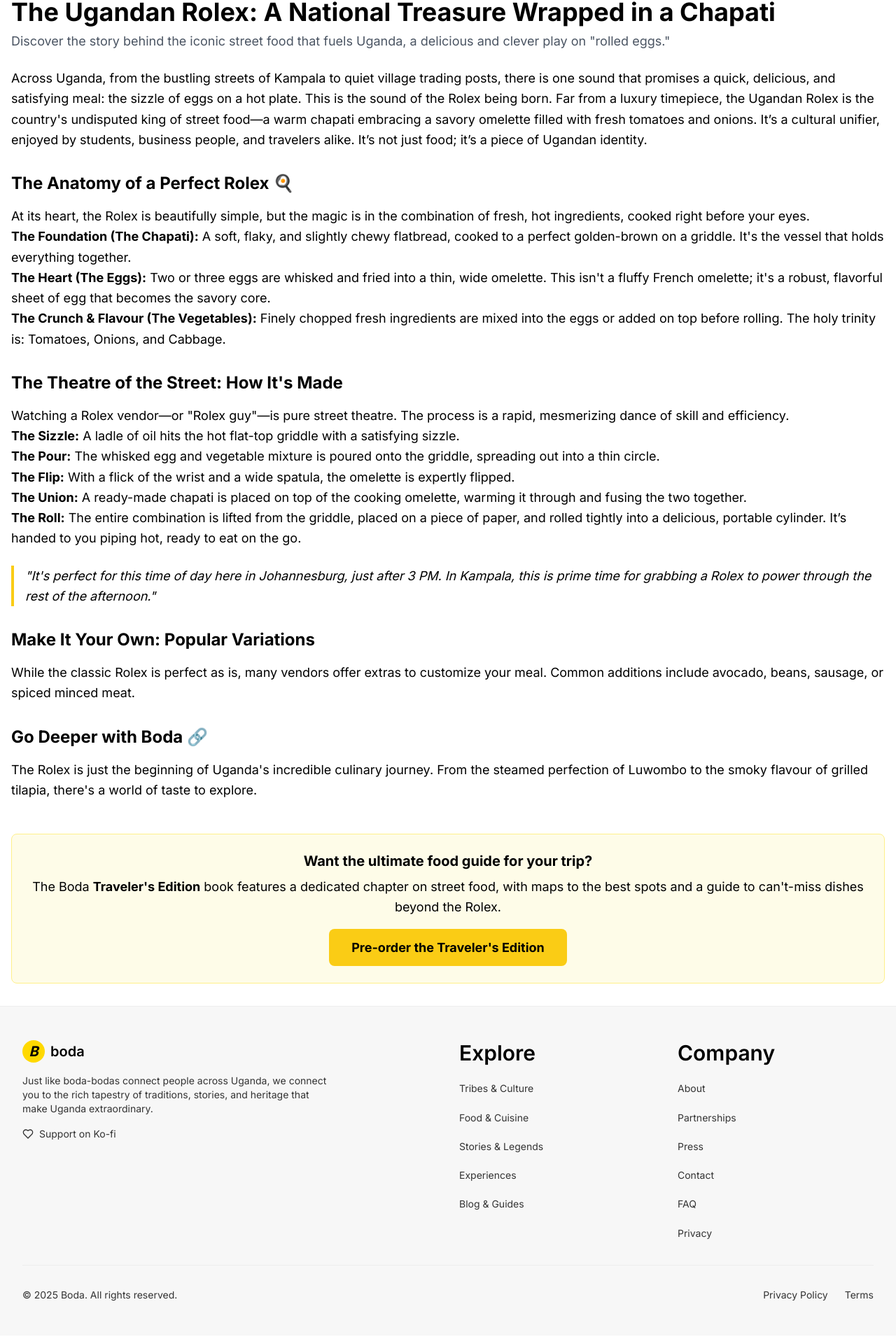
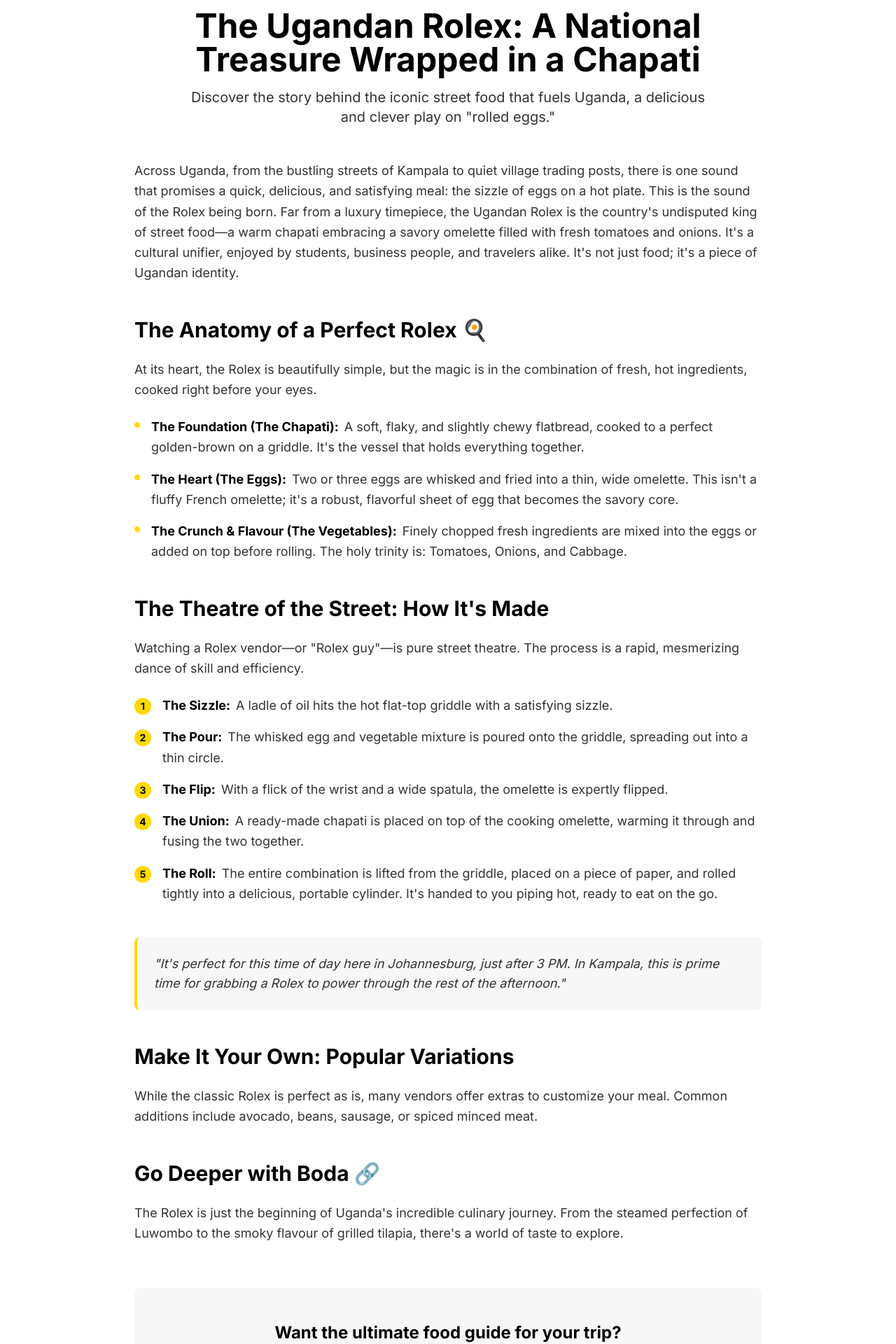
Before and after one commit to Monyanzi/bodaug, a React (Vite) app: page /food/rolex in a window 1280 px wide. Shown: the part 100-2020 px from the top of the page at 70% size. Built offline with nearby package versions, Linux system fonts and the light colour scheme.

Commit message:
Fix formatting on "Why Boda" and "Rolex"
Adjusted formatting and styling on the "Why Boda" and "Rolex" pages to ensure visual consistency with the rest of the website. This includes improvements to layout, alignment, spacing, and font usage, without altering any content.

```diff
--- a/src/pages/food/RolexPage.tsx
+++ b/src/pages/food/RolexPage.tsx
@@ -1,56 +1,141 @@
 import React from 'react';
 import { Link } from 'react-router-dom';
+import { BodaButton } from "@/components/ui/boda-button";
 
 const RolexPage = () => {
   return (
-    <main className="container mx-auto px-4 py-8">
-      {/* A hero image component would typically go here */}
-      <h1 className="text-4xl font-bold mb-2">The Ugandan Rolex: A National Treasure Wrapped in a Chapati</h1>
-      <p className="text-lg text-gray-600 mb-6">Discover the story behind the iconic street food that fuels Uganda, a delicious and clever play on "rolled eggs."</p>
+    <div className="min-h-screen py-12">
+      <div className="container mx-auto px-4 sm:px-6 lg:px-8">
+        <div className="max-w-4xl mx-auto">
+          {/* Hero Section */}
+          <div className="text-center mb-12">
+            <h1 className="text-4xl md:text-5xl font-bold text-foreground mb-4">
+              The Ugandan Rolex: A National Treasure Wrapped in a Chapati
+            </h1>
+            <p className="text-xl text-muted-foreground mb-8 max-w-3xl mx-auto">
+              Discover the story behind the iconic street food that fuels Uganda, a delicious and clever play on "rolled eggs."
+            </p>
+          </div>
 
-      <div className="prose max-w-none"> {/* Using a prose class for typography defaults */}
+          <div className="space-y-12">
+            <div className="mb-8">
+              <p className="text-lg text-muted-foreground leading-relaxed">
+                Across Uganda, from the bustling streets of Kampala to quiet village trading posts, there is one sound that promises a quick, delicious, and satisfying meal: the sizzle of eggs on a hot plate. This is the sound of the Rolex being born. Far from a luxury timepiece, the Ugandan Rolex is the country's undisputed king of street food—a warm chapati embracing a savory omelette filled with fresh tomatoes and onions. It's a cultural unifier, enjoyed by students, business people, and travelers alike. It's not just food; it's a piece of Ugandan identity.
+              </p>
+            </div>
 
-        <p>Across Uganda, from the bustling streets of Kampala to quiet village trading posts, there is one sound that promises a quick, delicious, and satisfying meal: the sizzle of eggs on a hot plate. This is the sound of the Rolex being born. Far from a luxury timepiece, the Ugandan Rolex is the country's undisputed king of street food—a warm chapati embracing a savory omelette filled with fresh tomatoes and onions. It’s a cultural unifier, enjoyed by students, business people, and travelers alike. It’s not just food; it’s a piece of Ugandan identity.</p>
+            <div className="mb-12">
+              <h2 className="text-3xl font-bold text-foreground mb-6">The Anatomy of a Perfect Rolex 🍳</h2>
+              <p className="text-muted-foreground mb-6">
+                At its heart, the Rolex is beautifully simple, but the magic is in the combination of fresh, hot ingredients, cooked right before your eyes.
+              </p>
+              <ul className="space-y-4">
+                <li className="flex items-start">
+                  <div className="w-2 h-2 bg-accent rounded-full mt-2 mr-4 flex-shrink-0"></div>
+                  <div>
+                    <strong className="text-foreground">The Foundation (The Chapati):</strong>
+                    <span className="text-muted-foreground ml-2">A soft, flaky, and slightly chewy flatbread, cooked to a perfect golden-brown on a griddle. It's the vessel that holds everything together.</span>
+                  </div>
+                </li>
+                <li className="flex items-start">
+                  <div className="w-2 h-2 bg-accent rounded-full mt-2 mr-4 flex-shrink-0"></div>
+                  <div>
+                    <strong className="text-foreground">The Heart (The Eggs):</strong>
+                    <span className="text-muted-foreground ml-2">Two or three eggs are whisked and fried into a thin, wide omelette. This isn't a fluffy French omelette; it's a robust, flavorful sheet of egg that becomes the savory core.</span>
+                  </div>
+                </li>
+                <li className="flex items-start">
+                  <div className="w-2 h-2 bg-accent rounded-full mt-2 mr-4 flex-shrink-0"></div>
+                  <div>
+                    <strong className="text-foreground">The Crunch & Flavour (The Vegetables):</strong>
+                    <span className="text-muted-foreground ml-2">Finely chopped fresh ingredients are mixed into the eggs or added on top before rolling. The holy trinity is: Tomatoes, Onions, and Cabbage.</span>
+                  </div>
+                </li>
+              </ul>
+            </div>
 
-        <h3 className="text-2xl font-bold mt-8 mb-4">The Anatomy of a Perfect Rolex 🍳</h3>
-        <p>At its heart, the Rolex is beautifully simple, but the magic is in the combination of fresh, hot ingredients, cooked right before your eyes.</p>
-        <ul>
-          <li><strong>The Foundation (The Chapati):</strong> A soft, flaky, and slightly chewy flatbread, cooked to a perfect golden-brown on a griddle. It's the vessel that holds everything together.</li>
-          <li><strong>The Heart (The Eggs):</strong> Two or three eggs are whisked and fried into a thin, wide omelette. This isn't a fluffy French omelette; it's a robust, flavorful sheet of egg that becomes the savory core.</li>
-          <li><strong>The Crunch & Flavour (The Vegetables):</strong> Finely chopped fresh ingredients are mixed into the eggs or added on top before rolling. The holy trinity is: Tomatoes, Onions, and Cabbage.</li>
-        </ul>
+            <div className="mb-12">
+              <h2 className="text-3xl font-bold text-foreground mb-6">The Theatre of the Street: How It's Made</h2>
+              <p className="text-muted-foreground mb-6">
+                Watching a Rolex vendor—or "Rolex guy"—is pure street theatre. The process is a rapid, mesmerizing dance of skill and efficiency.
+              </p>
+              <ol className="space-y-4">
+                <li className="flex items-start">
+                  <div className="w-6 h-6 bg-accent text-accent-foreground rounded-full flex items-center justify-center text-sm font-bold mr-4 flex-shrink-0 mt-1">1</div>
+                  <div>
+                    <strong className="text-foreground">The Sizzle:</strong>
+                    <span className="text-muted-foreground ml-2">A ladle of oil hits the hot flat-top griddle with a satisfying sizzle.</span>
+                  </div>
+                </li>
+                <li className="flex items-start">
+                  <div className="w-6 h-6 bg-accent text-accent-foreground rounded-full flex items-center justify-center text-sm font-bold mr-4 flex-shrink-0 mt-1">2</div>
+                  <div>
+                    <strong className="text-foreground">The Pour:</strong>
+                    <span className="text-muted-foreground ml-2">The whisked egg and vegetable mixture is poured onto the griddle, spreading out into a thin circle.</span>
+                  </div>
+                </li>
+                <li className="flex items-start">
+                  <div className="w-6 h-6 bg-accent text-accent-foreground rounded-full flex items-center justify-center text-sm font-bold mr-4 flex-shrink-0 mt-1">3</div>
+                  <div>
+                    <strong className="text-foreground">The Flip:</strong>
+                    <span className="text-muted-foreground ml-2">With a flick of the wrist and a wide spatula, the omelette is expertly flipped.</span>
+                  </div>
+                </li>
+                <li className="flex items-start">
+                  <div className="w-6 h-6 bg-accent text-accent-foreground rounded-full flex items-center justify-center text-sm font-bold mr-4 flex-shrink-0 mt-1">4</div>
+                  <div>
+                    <strong className="text-foreground">The Union:</strong>
+                    <span className="text-muted-foreground ml-2">A ready-made chapati is placed on top of the cooking omelette, warming it through and fusing the two together.</span>
+                  </div>
+                </li>
+                <li className="flex items-start">
+                  <div className="w-6 h-6 bg-accent text-accent-foreground rounded-full flex items-center justify-center text-sm font-bold mr-4 flex-shrink-0 mt-1">5</div>
+                  <div>
+                    <strong className="text-foreground">The Roll:</strong>
+                    <span className="text-muted-foreground ml-2">The entire combination is lifted from the griddle, placed on a piece of paper, and rolled tightly into a delicious, portable cylinder. It's handed to you piping hot, ready to eat on the go.</span>
+                  </div>
+                </li>
+              </ol>
+            </div>
 
-        <h3 className="text-2xl font-bold mt-8 mb-4">The Theatre of the Street: How It's Made</h3>
-        <p>Watching a Rolex vendor—or "Rolex guy"—is pure street theatre. The process is a rapid, mesmerizing dance of skill and efficiency.</p>
-        <ol>
-          <li><strong>The Sizzle:</strong> A ladle of oil hits the hot flat-top griddle with a satisfying sizzle.</li>
-          <li><strong>The Pour:</strong> The whisked egg and vegetable mixture is poured onto the griddle, spreading out into a thin circle.</li>
-          <li><strong>The Flip:</strong> With a flick of the wrist and a wide spatula, the omelette is expertly flipped.</li>
-          <li><strong>The Union:</strong> A ready-made chapati is placed on top of the cooking omelette, warming it through and fusing the two together.</li>
-          <li><strong>The Roll:</strong> The entire combination is lifted from the griddle, placed on a piece of paper, and rolled tightly into a delicious, portable cylinder. It’s handed to you piping hot, ready to eat on the go.</li>
-        </ol>
+            <div className="bg-secondary border-l-4 border-accent rounded-lg p-6 mb-12">
+              <blockquote className="text-muted-foreground italic text-lg">
+                "It's perfect for this time of day here in Johannesburg, just after 3 PM. In Kampala, this is prime time for grabbing a Rolex to power through the rest of the afternoon."
+              </blockquote>
+            </div>
 
-        <blockquote className="border-l-4 border-yellow-400 pl-4 italic my-6">
-          "It's perfect for this time of day here in Johannesburg, just after 3 PM. In Kampala, this is prime time for grabbing a Rolex to power through the rest of the afternoon."
-        </blockquote>
+            <div className="mb-12">
+              <h2 className="text-3xl font-bold text-foreground mb-6">Make It Your Own: Popular Variations</h2>
+              <p className="text-muted-foreground">
+                While the classic Rolex is perfect as is, many vendors offer extras to customize your meal. Common additions include avocado, beans, sausage, or spiced minced meat.
+              </p>
+            </div>
 
-        <h3 className="text-2xl font-bold mt-8 mb-4">Make It Your Own: Popular Variations</h3>
-        <p>While the classic Rolex is perfect as is, many vendors offer extras to customize your meal. Common additions include avocado, beans, sausage, or spiced minced meat.</p>
+            <div className="mb-12">
+              <h2 className="text-3xl font-bold text-foreground mb-6">Go Deeper with Boda 🔗</h2>
+              <p className="text-muted-foreground">
+                The Rolex is just the beginning of Uganda's incredible culinary journey. From the steamed perfection of Luwombo to the smoky flavour of grilled tilapia, there's a world of taste to explore.
+              </p>
+            </div>
+          </div>
 
-        <h3 className="text-2xl font-bold mt-8 mb-4">Go Deeper with Boda 🔗</h3>
-        <p>The Rolex is just the beginning of Uganda's incredible culinary journey. From the steamed perfection of Luwombo to the smoky flavour of grilled tilapia, there's a world of taste to explore.</p>
-
+          {/* CTA Section */}
+          <div className="mt-16 text-center bg-secondary rounded-lg p-12">
+            <h3 className="text-2xl font-bold text-foreground mb-4">
+              Want the ultimate food guide for your trip?
+            </h3>
+            <p className="text-muted-foreground mb-8 max-w-3xl mx-auto">
+              The Boda <strong>Traveler's Edition</strong> book features a dedicated chapter on street food, with maps to the best spots and a guide to can't-miss dishes beyond the Rolex.
+            </p>
+            <Link to="/preorder">
+              <BodaButton variant="primary" size="lg">
+                Pre-order the Traveler's Edition
+              </BodaButton>
+            </Link>
+          </div>
+        </div>
       </div>
-
-      {/* This is the contextual CTA block */}
-      <div className="mt-12 p-6 bg-yellow-50 border border-yellow-200 rounded-lg text-center">
-        <h4 className="font-bold text-xl">Want the ultimate food guide for your trip?</h4>
-        <p className="mt-2">The Boda <strong>Traveler's Edition</strong> book features a dedicated chapter on street food, with maps to the best spots and a guide to can't-miss dishes beyond the Rolex.</p>
-        <Link to="/preorder" className="inline-block bg-yellow-400 text-black font-bold py-3 px-8 rounded-lg mt-4 hover:bg-yellow-500 transition-colors">
-          Pre-order the Traveler's Edition
-        </Link>
-      </div>
-    </main>
+    </div>
   );
 };
 
```
